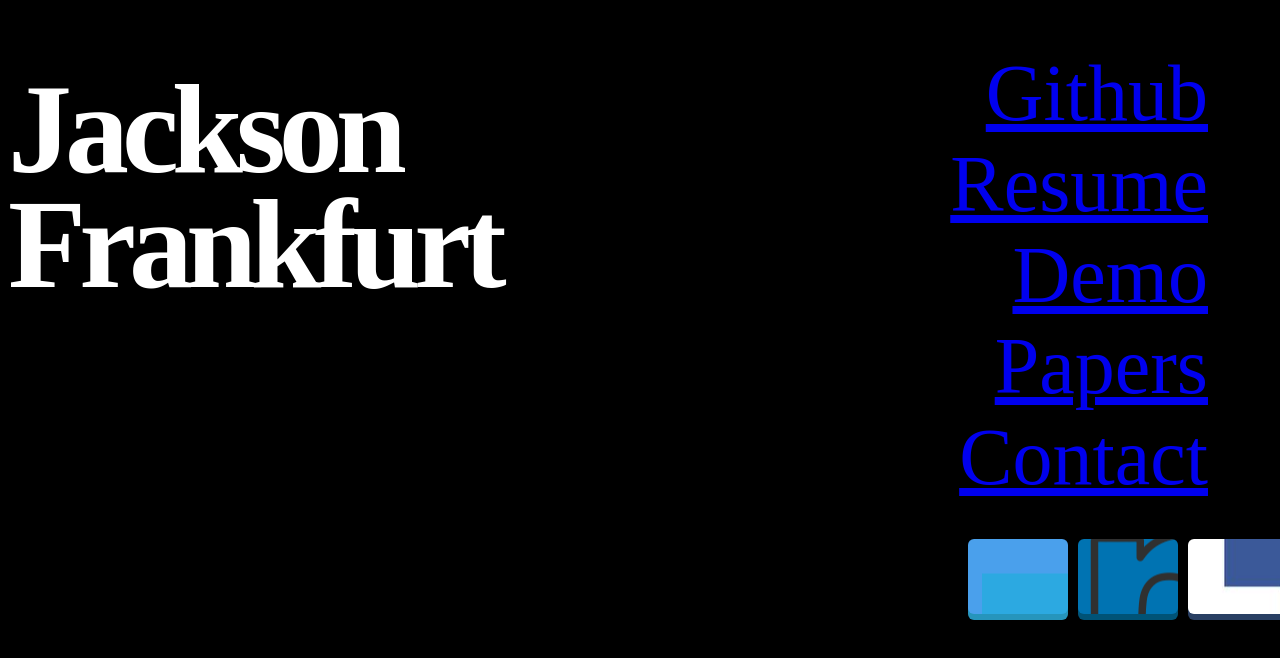
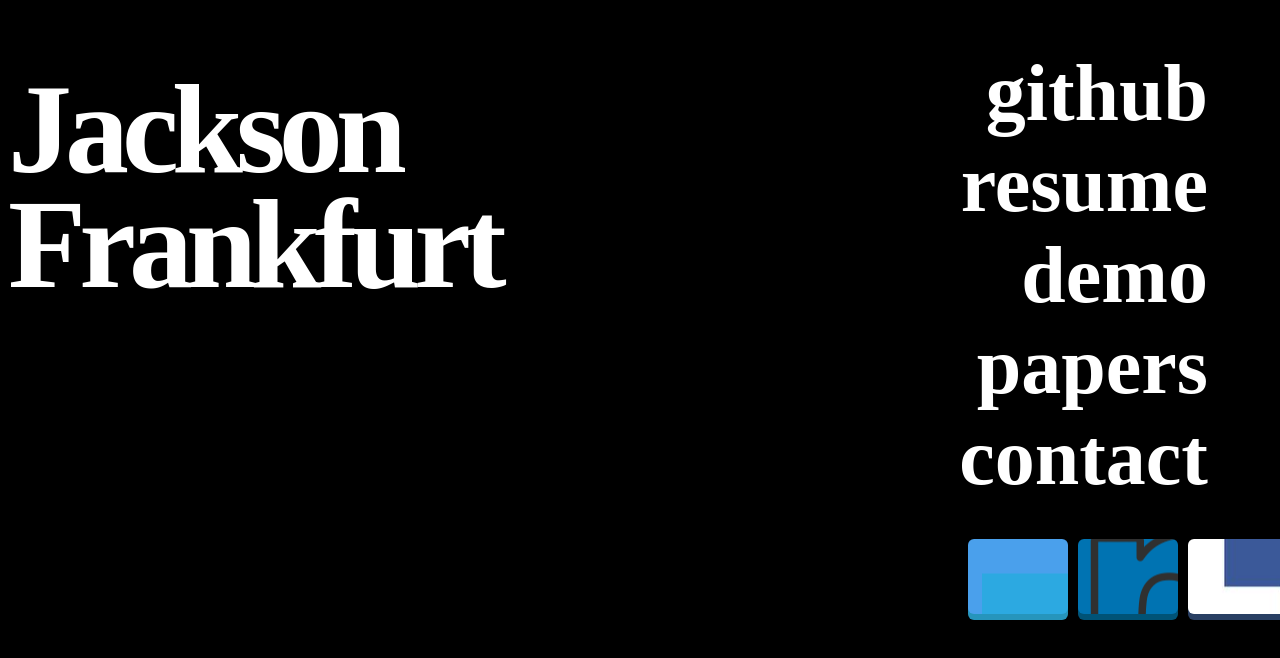
Before and after one commit to JxFrankfurt/JxFrankfurt.github.io, a plain HTML site: page index.html in a window 1280 px wide. Drawn offline with Linux system fonts and the light colour scheme.

```diff
--- a/index.html
+++ b/index.html
@@ -8,11 +8,11 @@
 	<h1>Jackson Frankfurt</h1>
 	<div id="main-container">
 		<ul class="options">
-			<li><a href="#">Github</a></li>
-			<li><a href="#">Resume</a></li>
-			<li><a href="#">Demo</a></li>
-			<li><a href="#">Papers</a></li>
-			<li><a href="#">Contact</a></li>
+			<li><a class="option" href="#" target="_blank">github</a></li>
+			<li><a class="option" href="#" target="_blank">resume</a></li>
+			<li><a class="option" href="#" target="_blank">demo</a></li>
+			<li><a class="option" href="#" target="_blank">papers</a></li>
+			<li><a class="option" href="#" target="_blank">contact</a></li>
 		</ul>
 	</div>
 	<div id="menu-outer">
```
